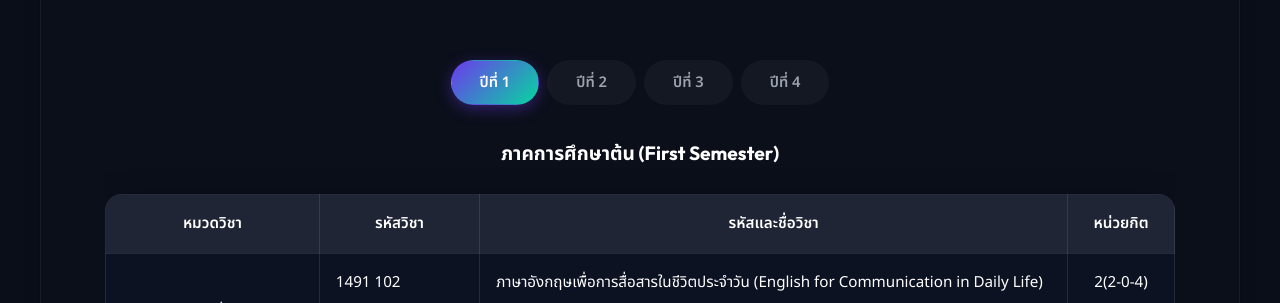
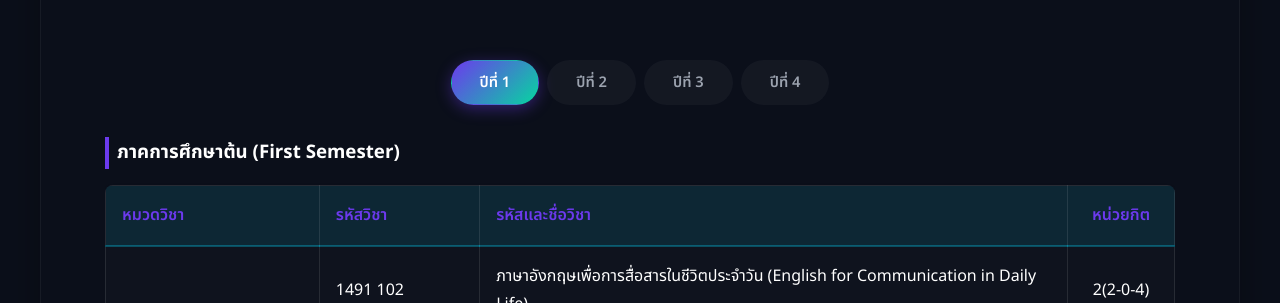
Before and after one commit to Aten5573/AI-PROMPT-EN, a plain HTML site: page curriculum.html in a window 1280 px wide. Shown: the part 3362-3665 px from the top of the page. Drawn offline with Linux system fonts and the light colour scheme.

Commit message:
Update table styling across all years

```diff
--- a/curriculum.html
+++ b/curriculum.html
@@ -218,15 +218,15 @@
       <!-- Year 1 Content -->
       <div class="curriculum-tables" id="year-1">
         <div class="course-table-container">
-          <h3 class="semester-title" style="text-align: center; color: var(--clr-text-bright); margin-bottom: 1.5rem;">ภาคการศึกษาต้น (First Semester)</h3>
+          <h3 style="color: var(--clr-text-bright); margin-bottom: 1rem; padding-left: 0.5rem; border-left: 4px solid var(--clr-primary);">ภาคการศึกษาต้น (First Semester)</h3>
           <div class="table-responsive">
-            <table class="course-table" style="width: 100%; border-collapse: collapse;">
-              <thead>
-                <tr style="background: rgba(255,255,255,0.05); color: var(--clr-primary);">
-                  <th style="padding: 1rem; border: 1px solid rgba(255,255,255,0.1); width: 20%;">หมวดวิชา</th>
-                  <th style="padding: 1rem; border: 1px solid rgba(255,255,255,0.1); width: 15%;">รหัสวิชา</th>
-                  <th style="padding: 1rem; border: 1px solid rgba(255,255,255,0.1); width: 55%;">รหัสและชื่อวิชา</th>
-                  <th style="padding: 1rem; border: 1px solid rgba(255,255,255,0.1); width: 10%;">หน่วยกิต</th>
+            <table class="curriculum-table" style="width: 100%; border-collapse: collapse; margin-bottom: 2rem; background: rgba(255,255,255,0.02); border-radius: 8px; overflow: hidden; box-shadow: 0 4px 6px rgba(0,0,0,0.1);">
+              <thead style="background: rgba(4, 217, 255, 0.1); border-bottom: 2px solid rgba(4, 217, 255, 0.3);">
+                <tr>
+                  <th style="padding: 1rem; text-align: left; color: var(--clr-primary); font-weight: 600; border: 1px solid rgba(255,255,255,0.1); width: 20%;">หมวดวิชา</th>
+                  <th style="padding: 1rem; text-align: left; color: var(--clr-primary); font-weight: 600; border: 1px solid rgba(255,255,255,0.1); width: 15%;">รหัสวิชา</th>
+                  <th style="padding: 1rem; text-align: left; color: var(--clr-primary); font-weight: 600; border: 1px solid rgba(255,255,255,0.1); width: 55%;">รหัสและชื่อวิชา</th>
+                  <th style="padding: 1rem; text-align: center; color: var(--clr-primary); font-weight: 600; border: 1px solid rgba(255,255,255,0.1); width: 10%;">หน่วยกิต</th>
                 </tr>
               </thead>
               <tbody>
```
